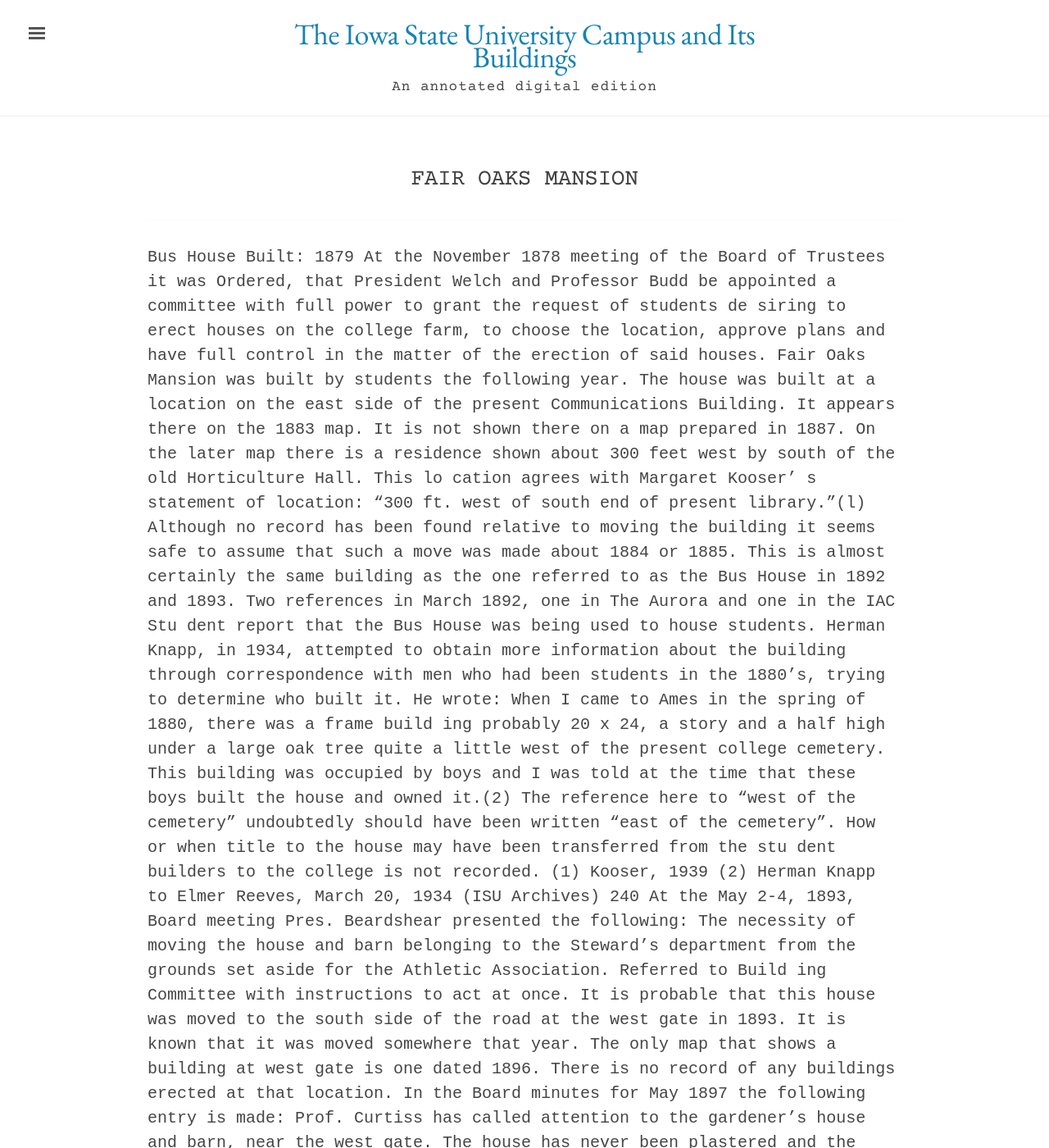
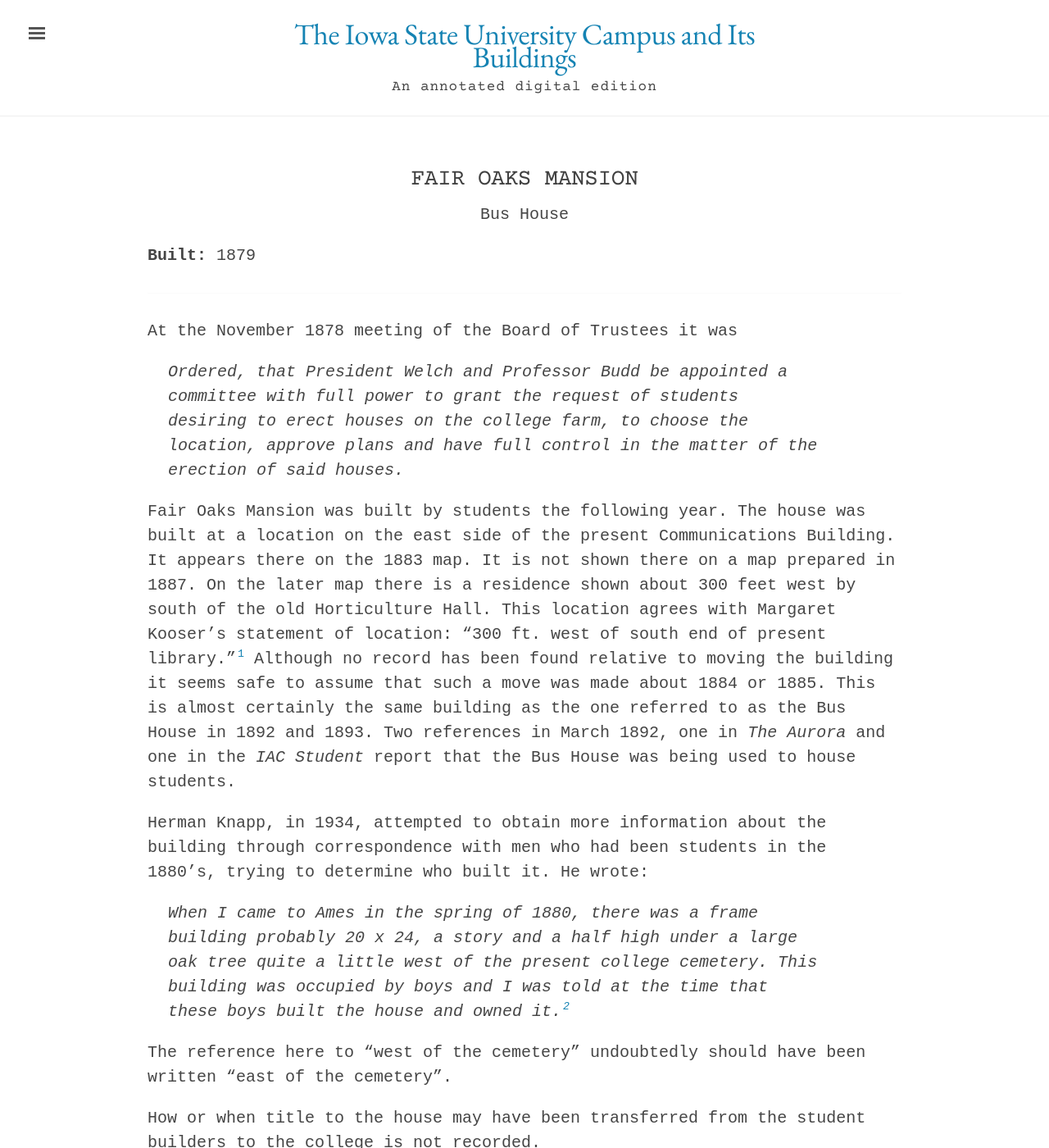
Before and after one commit to emanderson811/day-edition, a Jekyll site: the page built from _texts/buildings/068day-fair-oaks-mansion.md, in a window 1280 px wide and 1400 px high. Shown: the whole window at 82% size. Built offline with Jekyll 4.4.1, drawn with Linux system fonts in a browser that asks for light colours; some of the changed text lies outside the part shown.

Commit message:
Update 068day-fair-oaks-mansion.md

```diff
--- a/_texts/buildings/068day-fair-oaks-mansion.md
+++ b/_texts/buildings/068day-fair-oaks-mansion.md
@@ -13,23 +13,37 @@
 publication-date: 1980
 ---
 ---
-Bus House
-Built: 1879
+
 At the November 1878 meeting of the Board of Trustees it was
-Ordered, that President Welch and Professor Budd be appointed a committee with full power to grant the request of students de siring to erect houses on the college farm, to choose the location, approve plans and have full control in the matter of the erection of said houses.
-Fair Oaks Mansion was built by students the following year. The house was built at a location on the east side of the present Communications Building. It appears there on the 1883 map. It is not shown there on a map prepared in 1887. On the later map there is a residence shown about 300 feet west by south of the old Horticulture Hall. This lo cation agrees with Margaret Kooser' s statement of location: "300 ft. west of south end of present library."(l) Although no record has been found relative to moving the building it seems safe to assume that such a move was made about 1884 or 1885. This is almost certainly the same building as the one referred to as the Bus House in 1892 and 1893. Two references in March 1892, one in The Aurora and one in the IAC Stu dent report that the Bus House was being used to house students.
+
+>Ordered, that President Welch and Professor Budd be appointed a committee with full power to grant the request of students desiring to erect houses on the college farm, to choose the location, approve plans and have full control in the matter of the erection of said houses.
+
+Fair Oaks Mansion was built by students the following year. The house was built at a location on the east side of the present Communications Building. It appears there on the 1883 map. It is not shown there on a map prepared in 1887. On the later map there is a residence shown about 300 feet west by south of the old Horticulture Hall. This location agrees with Margaret Kooser's statement of location: "300 ft. west of south end of present library."[^fn1] Although no record has been found relative to moving the building it seems safe to assume that such a move was made about 1884 or 1885. This is almost certainly the same building as the one referred to as the Bus House in 1892 and 1893. Two references in March 1892, one in *The Aurora* and one in the *IAC Student* report that the Bus House was being used to house students.
+
 Herman Knapp, in 1934, attempted to obtain more information about the building through correspondence with men who had been students in the 1880's, trying to determine who built it. He wrote:
-When I came to Ames in the spring of 1880, there was a frame build ing probably 20 x 24, a story and a half high under a large oak tree quite a little west of the present college cemetery. This building was occupied by boys and I was told at the time that these boys built the house and owned it.(2)
+
+>When I came to Ames in the spring of 1880, there was a frame building probably 20 x 24, a story and a half high under a large oak tree quite a little west of the present college cemetery. This building was occupied by boys and I was told at the time that these boys built the house and owned it.[^fn2]
+
 The reference here to "west of the cemetery" undoubtedly should have been written "east of the cemetery".
-How or when title to the house may have been transferred from the stu dent builders to the college is not recorded.
-(1) Kooser, 1939
-(2) Herman Knapp to Elmer Reeves, March 20, 1934 (ISU Archives)
-240
+
+How or when title to the house may have been transferred from the student builders to the college is not recorded.
+
+[^fn1]: Kooser, 1939
+
+[^fn2]: Herman Knapp to Elmer Reeves, March 20, 1934 (ISU Archives)
+
 At the May 2-4, 1893, Board meeting
-Pres. Beardshear presented the following: The necessity of moving the house and barn belonging to the Steward's department from the grounds set aside for the Athletic Association. Referred to Build ing Committee with instructions to act at once.
+
+Pres. Beardshear presented the following: The necessity of moving the house and barn belonging to the Steward's department from the grounds set aside for the Athletic Association. Referred to Building Committee with instructions to act at once.
+
 It is probable that this house was moved to the south side of the road at the west gate in 1893. It is known that it was moved somewhere that year. The only map that shows a building at west gate is one dated 1896. There is no record of any buildings erected at that location.
+
 In the Board minutes for May 1897 the following entry is made:
+
 Prof. Curtiss has called attention to the gardener's house and barn, near the west gate. The house has never been plastered and the roof is worn out. The barn is practically a worthless shed. Your committee recommend a new roof and plastering for the house and that the little barn back of South Hall be moved out to make an addition of two rooms to this house. Also that the abandoned stable near the present club house near Morrill Hall be moved out for the services of the Gardener.
+
 (Also see Horticulture Barn-First)
-The following month the minutes report that "the barn north of the de pot has been moved to gardener's house near west gate at a cost of ten dollars. We recommend it to be placed in repair."
-The March 14, 1899, issue of the I.A.C. Student recorded: "The un sightly house near the west gate is also removed and one feels as re lieved as though a plague had ceased."
+
+The following month the minutes report that "the barn north of the depot has been moved to gardener's house near west gate at a cost of ten dollars. We recommend it to be placed in repair."
+
+The March 14, 1899, issue of the *I.A.C. Student* recorded: "The unsightly house near the west gate is also removed and one feels as relieved as though a plague had ceased."
```
Also changed, not shown: other parts of _texts/buildings/068day-fair-oaks-mansion.md (+2 -2 lines).
